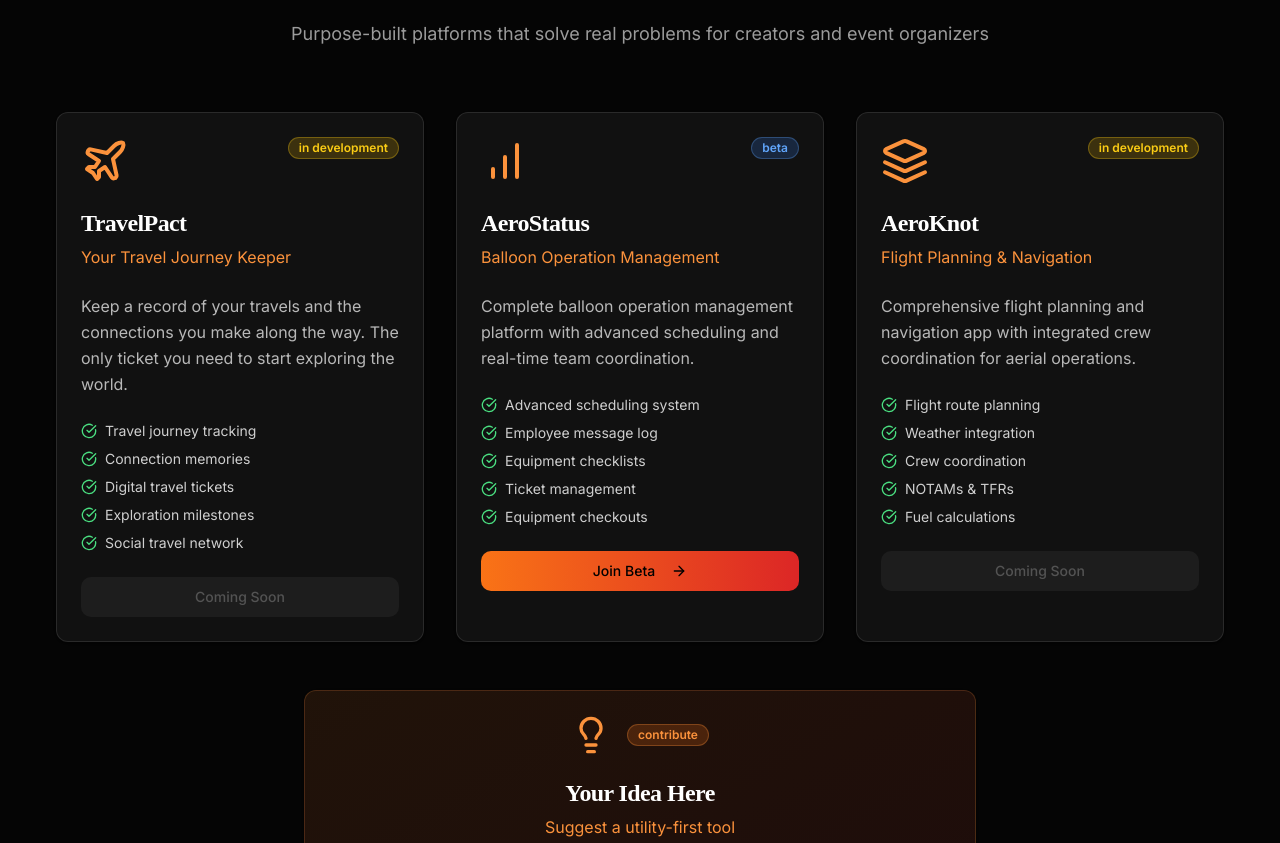
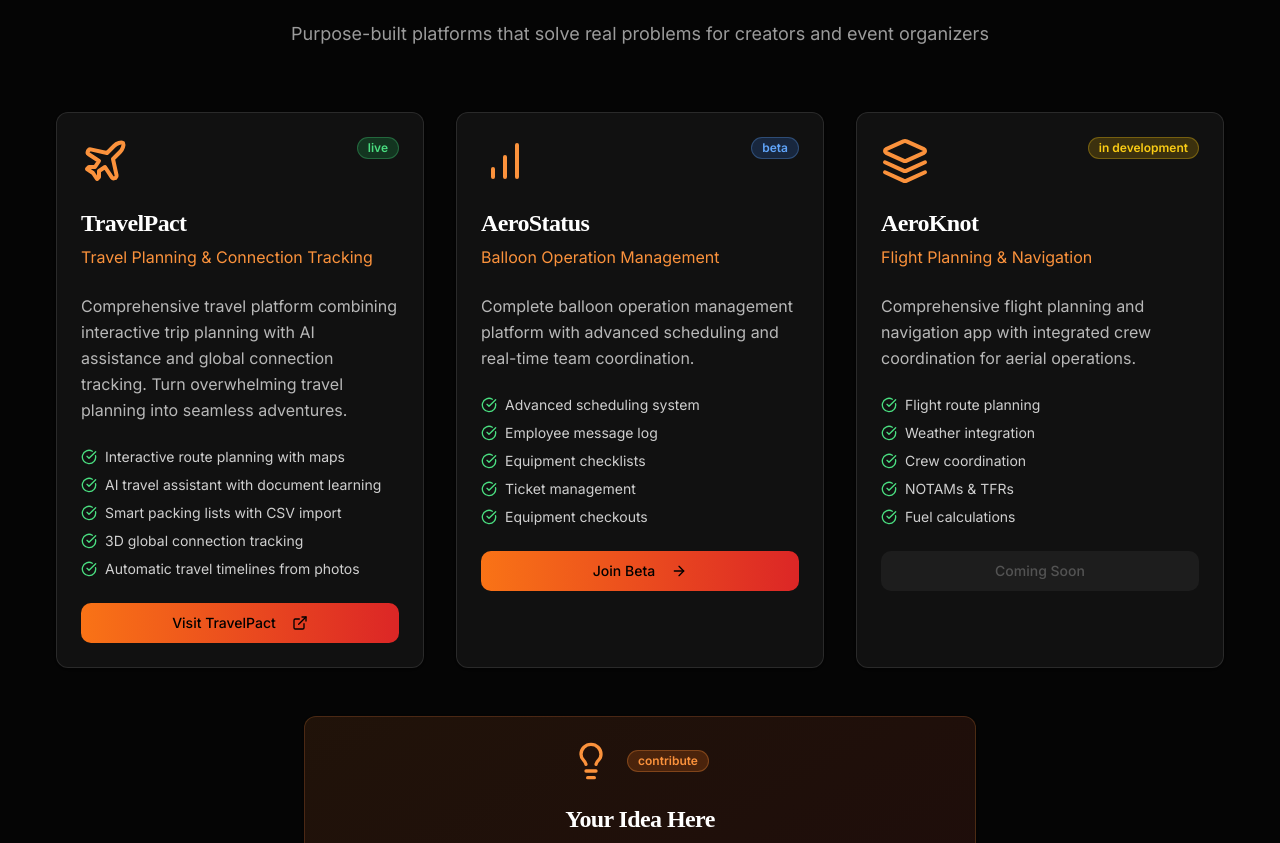
Before and after one commit to loco-lby/aerostatic, a Next.js app: page /technologies in a window 1280 px wide. Shown: the part 720-1563 px from the top of the page. Built offline with nearby package versions, Linux system fonts and the light colour scheme; no server answers; a web font is replaced by a local one.

Commit message:
tp addition

```diff
--- a/src/app/technologies/page.tsx
+++ b/src/app/technologies/page.tsx
@@ -161,29 +161,29 @@ export default function TechnologiesPage() {
                                 <CardHeader>
                                     <div className="flex items-start justify-between mb-4">
                                         <Plane className="w-12 h-12 text-orange-400" />
-                                        <Badge className="bg-yellow-500/20 text-yellow-400 border-yellow-400/30">
-                                            in development
+                                        <Badge className="bg-green-500/20 text-green-400 border-green-400/30">
+                                            live
                                         </Badge>
                                     </div>
                                     <CardTitle className="text-2xl font-gelica font-bold text-white mb-2">
                                         TravelPact
                                     </CardTitle>
                                     <p className="text-base font-sans text-orange-400">
-                                        Your Travel Journey Keeper
+                                        Travel Planning & Connection Tracking
                                     </p>
                                 </CardHeader>
                                 <CardContent>
                                     <p className="text-white/70 font-sans mb-6">
-                                        Keep a record of your travels and the connections you make along the way. The only ticket you need to start exploring the world.
+                                        Comprehensive travel platform combining interactive trip planning with AI assistance and global connection tracking. Turn overwhelming travel planning into seamless adventures.
                                     </p>
 
                                     <div className="space-y-2 mb-6">
                                         {[
-                                            "Travel journey tracking",
-                                            "Connection memories",
-                                            "Digital travel tickets",
-                                            "Exploration milestones",
-                                            "Social travel network"
+                                            "Interactive route planning with maps",
+                                            "AI travel assistant with document learning",
+                                            "Smart packing lists with CSV import",
+                                            "3D global connection tracking",
+                                            "Automatic travel timelines from photos"
                                         ].map((feature, i) => (
                                             <div key={i} className="flex items-center gap-2">
                                                 <CheckCircle className="w-4 h-4 text-green-400 flex-shrink-0" />
@@ -193,10 +193,13 @@ export default function TechnologiesPage() {
                                     </div>
 
                                     <Button
-                                        disabled
-                                        className="w-full bg-white/10 text-white/50 cursor-not-allowed"
+                                        asChild
+                                        className="w-full bg-gradient-to-r from-orange-500 to-red-600 hover:from-orange-600 hover:to-red-700"
                                     >
-                                        Coming Soon
+                                        <Link href="https://travelpact.io" target="_blank" rel="noopener noreferrer">
+                                            Visit TravelPact
+                                            <ExternalLink className="ml-2 h-4 w-4" />
+                                        </Link>
                                     </Button>
                                 </CardContent>
                             </Card>
--- a/src/app/tools/page.tsx
+++ b/src/app/tools/page.tsx
@@ -54,19 +54,20 @@ const tools = [
     {
         id: "travelpact",
         title: "TravelPact",
-        tagline: "Coordinate trips that actually happen",
-        description: "Group travel planning made simple. Real-time collaboration, interactive maps, and smart scheduling for crews on the move.",
+        tagline: "Travel planning & connection tracking made simple",
+        description: "Comprehensive platform combining AI-powered trip planning with global connection tracking. Interactive maps, smart packing lists, and a 3D globe to visualize your travel network.",
         icon: MapPin,
         status: "live",
         href: "https://travelpact.io",
         external: true,
         features: [
-            "Interactive trip planning",
-            "Real-time collaboration",
-            "Smart itinerary building",
-            "Group coordination tools"
+            "Interactive route planning with AI assistant",
+            "Smart packing lists with CSV import/export",
+            "Document hub with AI learning",
+            "3D global connection tracking",
+            "Automatic travel timelines from photos"
         ],
-        techStack: ["Next.js", "Supabase", "Mapbox", "OpenAI"],
+        techStack: ["Next.js", "Supabase", "Mapbox", "OpenAI", "Three.js"],
         color: "from-blue-500 to-purple-600"
     },
     {
```
